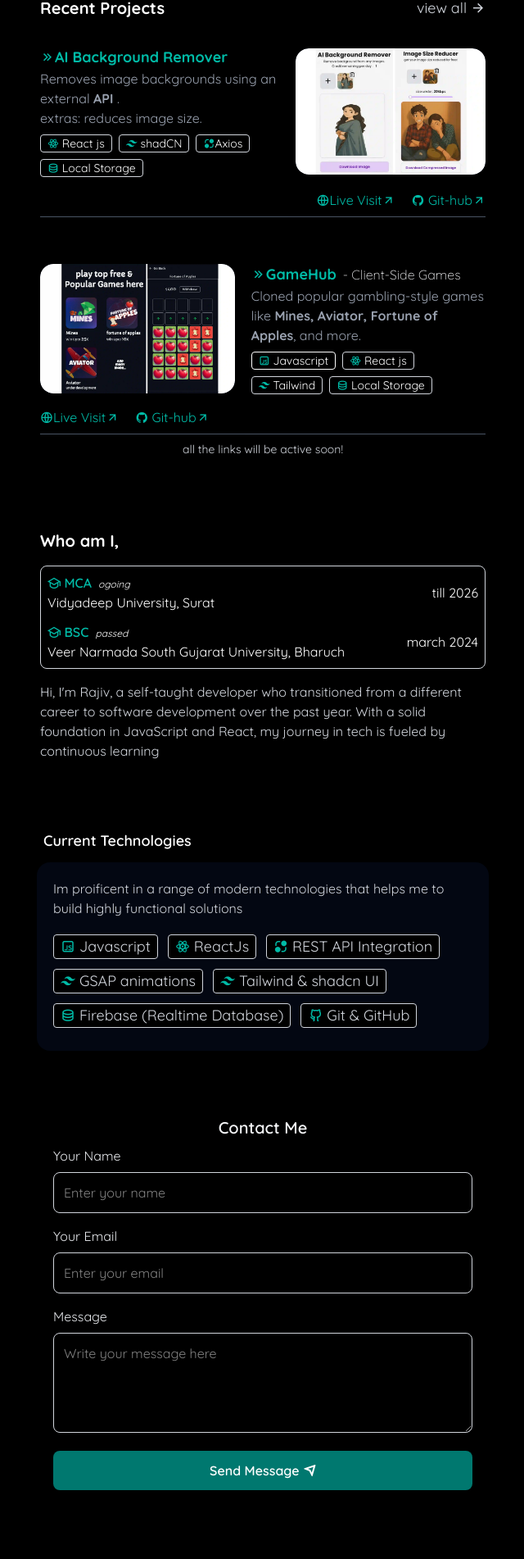
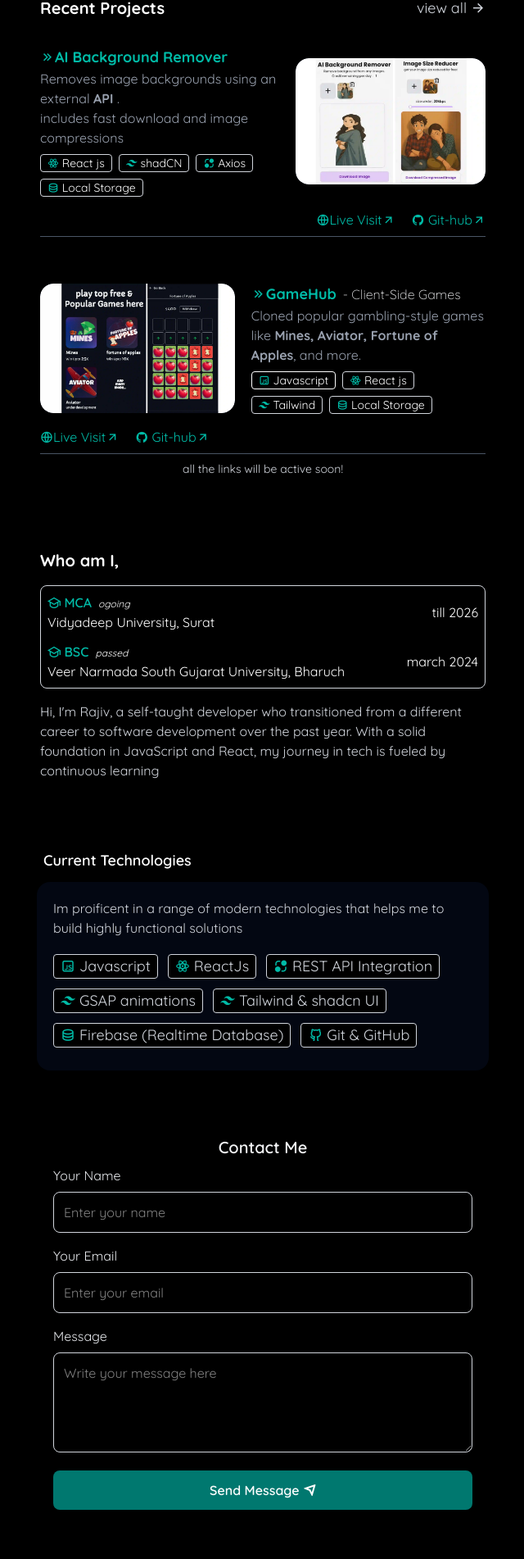
Before and after one commit to tech-Rajiv/_me, a React (Vite) app: page / in a window 1280 px wide. Shown: the part 449-2351 px from the top of the page at 82% size, without its empty margins (319-959 px from the left). Built offline with nearby package versions, Linux system fonts and the light colour scheme.

Commit message:
links changes

```diff
--- a/src/components/MobileFotter.jsx
+++ b/src/components/MobileFotter.jsx
@@ -4,11 +4,11 @@ function MobileFotter() {
   return (
     <section className=" text-white px-5 mt-20">
       <div className="headingTop ">
-        <h1 className="text-lg font-semibold pagedown ">Important Links !</h1>
+        <h1 className="text-lg font-semibold pagedown ">Contact Links !</h1>
       </div>
 
       <div className="flex flex-col md:flex-row gap-4 mt-5  md:justify-between  text-teal-500 text-xl">
-        <a href="mailto:contact.rajivmishra@gmail.com"  >
+        <a href="mailto:contact.rajivmishra@gmail.com" target="_blank" rel="noopener noreferrer" >
           <p className="links3  flex items-baseline">
             Gmail <i className="ri-arrow-right-up-line"></i>
           </p>
--- a/src/components/Projects.jsx
+++ b/src/components/Projects.jsx
@@ -37,7 +37,7 @@ function Projects() {
             </p>
             <p className="text-gray-400 text-base lg:text-md ">
               {" "}
-              extras: reduces image size.
+              includes fast download and image compressions
             </p>
 
             <div className="flex flex-wrap  gap-2  text-base sm:text-sm items-center mt-2 ">
@@ -48,7 +48,7 @@ function Projects() {
                 <i className="ri-tailwind-css-fill text-teal-500"></i> shadCN
               </div>
               <div className="px-2 bg-black border border-gray-300  rounded  hover:translate-y-[-2px] hover:transform transition duration-300">
-                <i className="ri-exchange-2-fill text-teal-500"></i>Axios
+                <i className="ri-exchange-2-fill text-teal-500"></i> Axios
               </div>
               <div className="px-2 bg-black border border-gray-300  rounded  hover:translate-y-[-2px] hover:transform transition duration-300">
                 <i className="ri-database-2-line text-teal-500"></i> Local
--- a/src/screens/AllProjects.jsx
+++ b/src/screens/AllProjects.jsx
@@ -1,12 +1,10 @@
 import React from "react";
-import { NavLink, useLocation } from "react-router-dom";
+import { NavLink } from "react-router-dom";
 import project2 from "../assets/images/project2.webp";
 import project111 from "../assets/images/project1.webp";
 
 function AllProjects() {
-  const location = useLocation();
-  const backUrl = location.state?.fromUrl;
-  console.log(backUrl);
+
   return (
     <div className="projcts py-2 lg:py-1 mt-5 px-5 lg:px-1">
       <div className="goBack">
```
Also changed, not shown: src/components/InfoScreen.jsx (line endings or trailing spaces).
